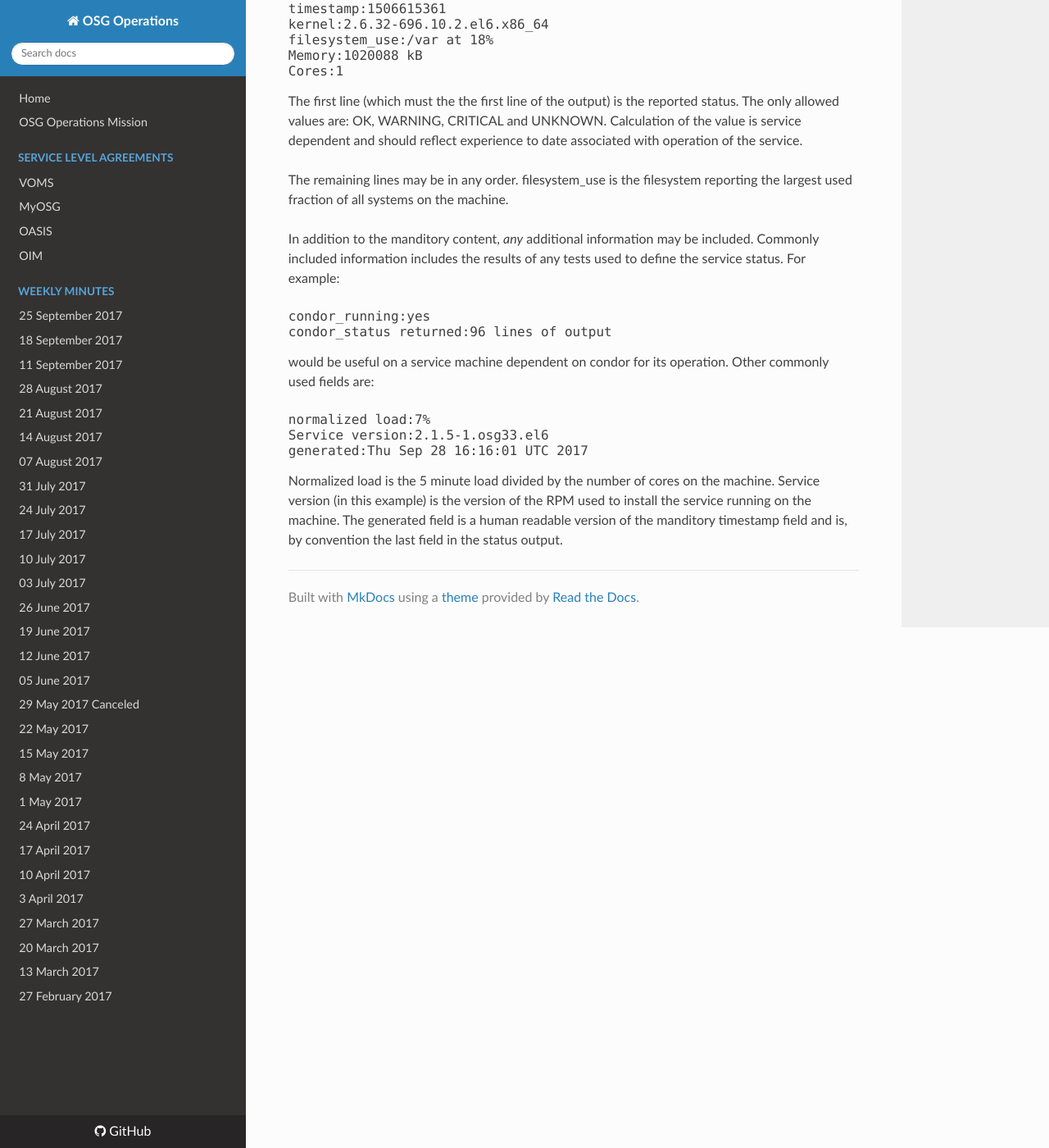
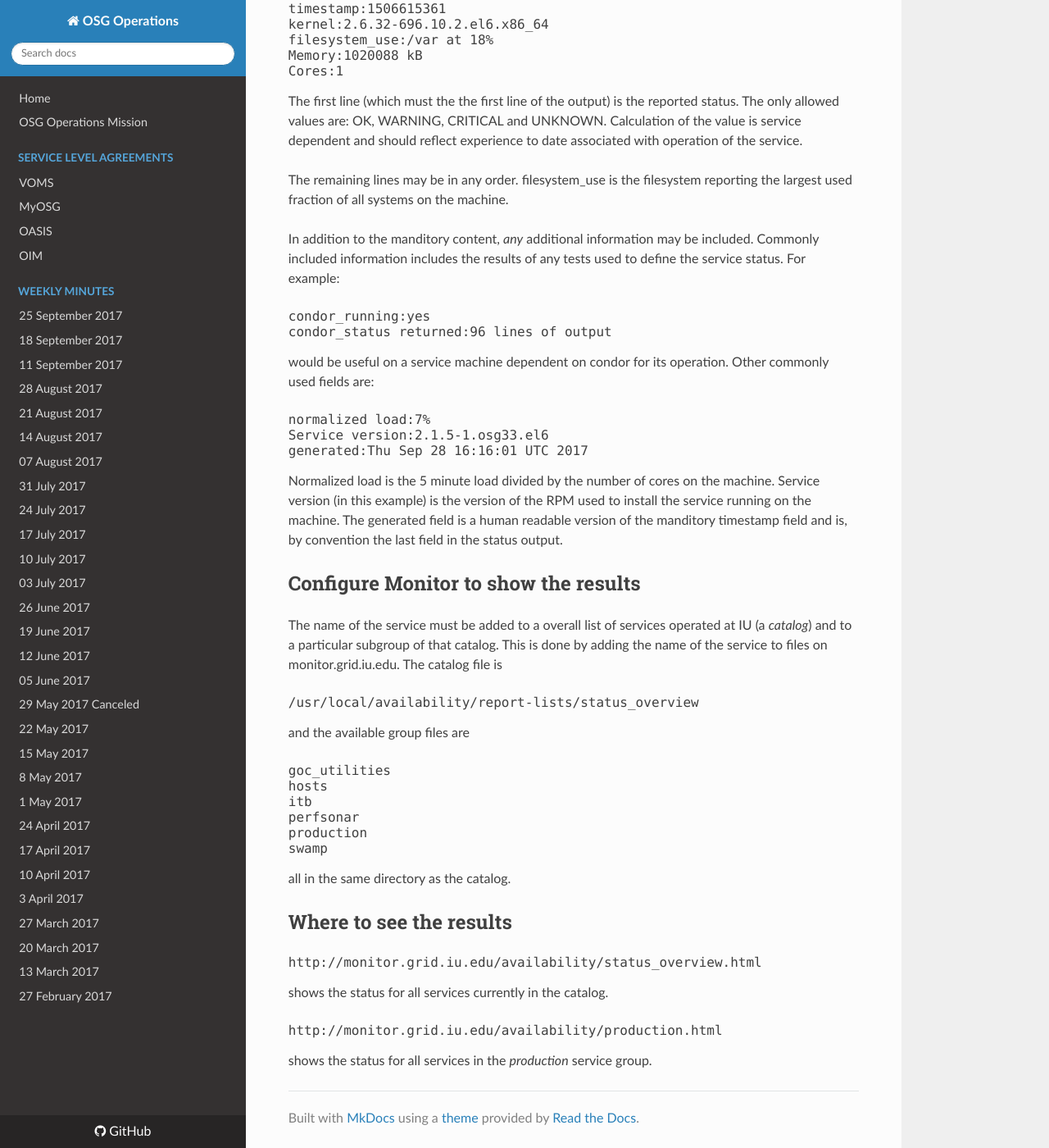
Before and after one commit to osg-htc/operations, an MkDocs documentation site: the page built from docs/create_a_service.md, in a window 1280 px wide and 1400 px high, scrolled down 2220 px. Shown: the whole window at 82% size. Built offline with MkDocs 1.6.1, drawn with Linux system fonts in a browser that asks for light colours; nearby versions of some CDN libraries; old or Windows-style settings are respelled for this version of MkDocs.

Commit message:
Update create_a_service.md

```diff
--- a/docs/create_a_service.md
+++ b/docs/create_a_service.md
@@ -124,3 +124,33 @@ Normalized load is the 5 minute load divided by the number of cores on the machi
 is the version of the RPM used to install the service running on the machine. The generated field is
 a human readable version of the manditory timestamp field and is, by convention the last field in the status
 output.
+
+## Configure Monitor to show the results
+
+The name of the service must be added to a overall list of services operated at IU
+(a *catalog*) and to a particular subgroup of that catalog. This is done by adding
+the name of the service to files on monitor.grid.iu.edu. The catalog file is
+<pre>
+/usr/local/availability/report-lists/status_overview
+</pre>
+and the available group files are
+<pre>
+goc_utilities
+hosts
+itb
+perfsonar
+production
+swamp
+</pre>
+all in the same directory as the catalog.
+
+## Where to see the results
+
+<pre>
+http://monitor.grid.iu.edu/availability/status_overview.html
+</pre>
+shows the status for all services currently in the catalog.
+<pre>
+http://monitor.grid.iu.edu/availability/production.html
+</pre>
+shows the status for all services in the *production* service group.
```
